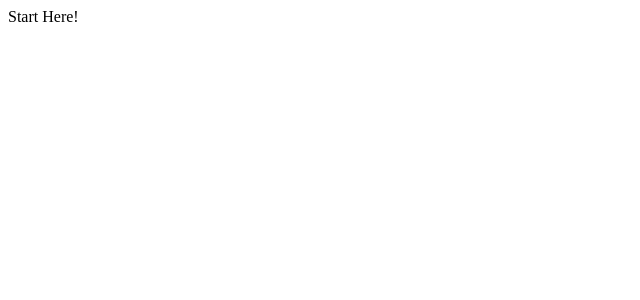
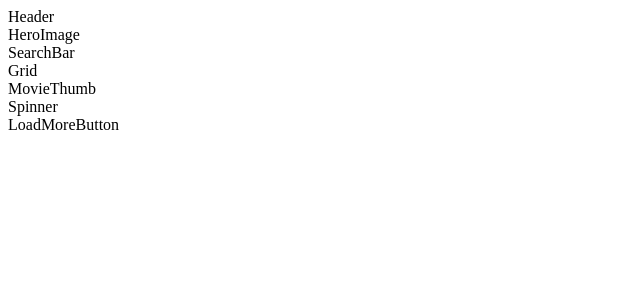
Before and after one commit to demola07/reactMovieApp, a React (Create React App) app: page / in a window 1280 px wide. Shown: the top 300 px of the page, without its empty margins (0-640 px from the left). Built offline with nearby package versions, Linux system fonts and the light colour scheme.

Commit message:
Scaffolding components for app development

```diff
--- a/src/components/App.js
+++ b/src/components/App.js
@@ -1,5 +1,12 @@
 import React from 'react';
+import Header from './elements/Header';
+import Home from './Home';
 
-const App = () => <div>Start Here!</div>;
+const App = () => (
+  <div>
+    <Header></Header>
+    <Home></Home>
+  </div>
+);
 
 export default App;
--- /dev/null
+++ b/src/components/Home.js
@@ -0,0 +1,26 @@
+import React from 'react';
+import PropTypes from 'prop-types';
+
+import HeroImage from './elements/HeroImage';
+import Grid from './elements/Grid';
+import MovieThumb from './elements/MovieThumb';
+import LoadMoreButton from './elements/LoadMoreButton';
+import SearchBar from './elements/SearchBar';
+import Spinner from './elements/Spinner';
+
+const Home = props => {
+  return (
+    <>
+      <HeroImage></HeroImage>
+      <SearchBar></SearchBar>
+      <Grid></Grid>
+      <MovieThumb></MovieThumb>
+      <Spinner></Spinner>
+      <LoadMoreButton></LoadMoreButton>
+    </>
+  );
+};
+
+Home.propTypes = {};
+
+export default Home;
--- /dev/null
+++ b/src/components/elements/Grid.js
@@ -0,0 +1,10 @@
+import React from 'react';
+import PropTypes from 'prop-types';
+
+const Grid = props => {
+  return <div>Grid</div>;
+};
+
+Grid.propTypes = {};
+
+export default Grid;
--- /dev/null
+++ b/src/components/elements/Header.js
@@ -0,0 +1,10 @@
+import React from 'react';
+import PropTypes from 'prop-types';
+
+const Header = props => {
+  return <div>Header</div>;
+};
+
+Header.propTypes = {};
+
+export default Header;
--- /dev/null
+++ b/src/components/elements/HeroImage.js
@@ -0,0 +1,10 @@
+import React from 'react';
+import PropTypes from 'prop-types';
+
+const HeroImage = props => {
+  return <div>HeroImage</div>;
+};
+
+HeroImage.propTypes = {};
+
+export default HeroImage;
--- /dev/null
+++ b/src/components/elements/LoadMoreButton.js
@@ -0,0 +1,10 @@
+import React from 'react';
+import PropTypes from 'prop-types';
+
+const LoadMoreButton = props => {
+  return <div>LoadMoreButton</div>;
+};
+
+LoadMoreButton.propTypes = {};
+
+export default LoadMoreButton;
--- /dev/null
+++ b/src/components/elements/MovieThumb.js
@@ -0,0 +1,10 @@
+import React from 'react';
+import PropTypes from 'prop-types';
+
+const MovieThumb = props => {
+  return <div>MovieThumb</div>;
+};
+
+MovieThumb.propTypes = {};
+
+export default MovieThumb;
--- /dev/null
+++ b/src/components/elements/SearchBar.js
@@ -0,0 +1,10 @@
+import React from 'react';
+import PropTypes from 'prop-types';
+
+const SearchBar = props => {
+  return <div>SearchBar</div>;
+};
+
+SearchBar.propTypes = {};
+
+export default SearchBar;
--- /dev/null
+++ b/src/components/elements/Spinner.js
@@ -0,0 +1,7 @@
+import React from 'react';
+
+const Spinner = () => {
+  return <div>Spinner</div>;
+};
+
+export default Spinner;
```
